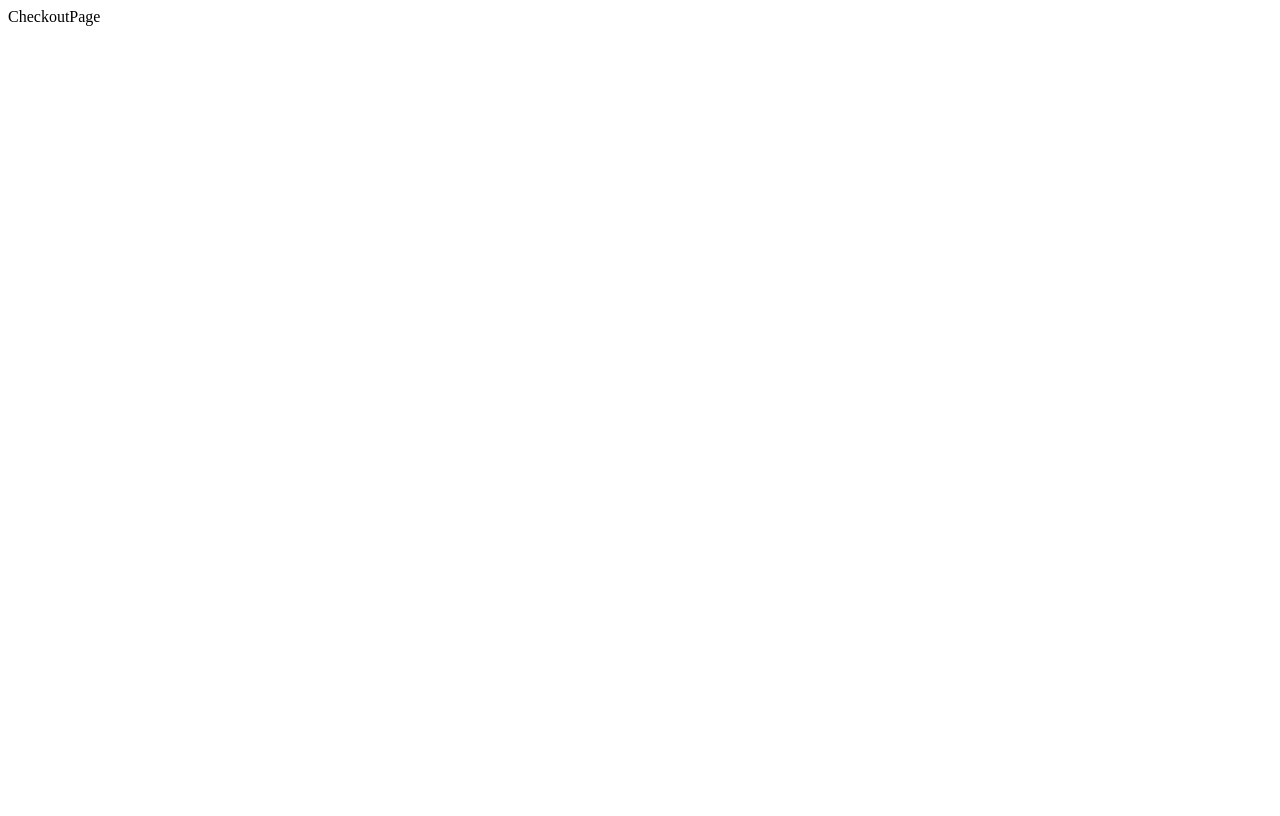
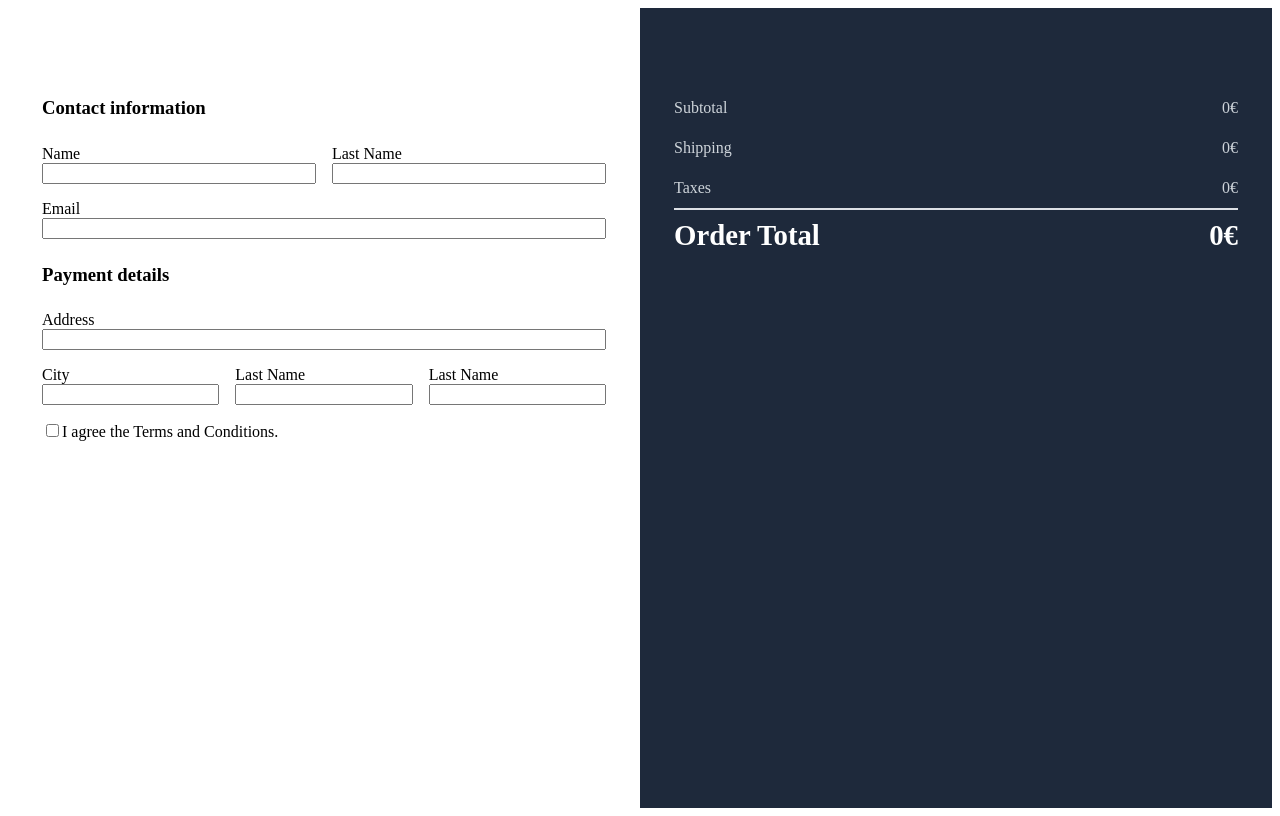
Before and after one commit to davidmoina/e-shop-project, a React (Vite) app: page /cart/checkout in a window 1280 px wide. Built offline with nearby package versions, Linux system fonts and the light colour scheme; the HTML template or start-up script is replaced by a standard one.

Commit message:
modified cart context and created checkout page

```diff
--- a/src/components/CartPopUp/CartPopUp.jsx
+++ b/src/components/CartPopUp/CartPopUp.jsx
@@ -1,11 +1,11 @@
-import React, { useContext, useEffect } from 'react'
+import React, { useContext } from 'react'
 import { CartContext } from '../../context/CartContext/CartContext';
 import ItemCartWidget from '../ItemCartWidget/ItemCartWidget'
 import styles from './cartPopUp.module.scss'
 import { useNavigate } from "react-router-dom";
 
 function CartPopUp({active, hidePopUp}) {
-    const {productsCart, clearCart, totalPrice} = useContext(CartContext);
+    const {productsCart, clearCart, total} = useContext(CartContext);
 
     const navigate = useNavigate()
 
@@ -22,7 +22,7 @@ function CartPopUp({active, hidePopUp}) {
             {productsCart.map(prod => (<ItemCartWidget key={prod.id} product={prod}/>))}
             <div className={styles.cartTotal}>
                 <h3>Total:</h3>
-                <span className={styles.totalAmount}>{totalPrice().toFixed(2)}€</span>
+                <span className={styles.totalAmount}>{total}€</span>
             </div>
             <div className={styles.btnContainer}>
                 <button className={styles.btnClearCart} onClick={clearCart}>
--- a/src/context/CartContext/CartProvider.jsx
+++ b/src/context/CartContext/CartProvider.jsx
@@ -1,48 +1,98 @@
-import React, { useEffect, useState } from 'react'
-import { CartContext } from './CartContext'
+import React, { useEffect, useState } from "react";
+import { CartContext } from "./CartContext";
 
-const CartProvider = ({children}) => {
+const CartProvider = ({ children }) => {
   const cartLocalStorage = JSON.parse(localStorage.getItem("cart") || "[]");
 
   const [productsCart, setProductsCart] = useState(cartLocalStorage);
+  const [subtotal, setSubtotal] = useState(0);
+  const [shipping, setShipping] = useState(0);
+  const [tax, setTax] = useState(0);
+  const [total, setTotal] = useState(0);
+  const [countProducts, setCountProducts] = useState(0);
 
   useEffect(() => {
     localStorage.setItem("cart", JSON.stringify(productsCart));
-    }, [productsCart])
+  }, [productsCart]);
+
+  useEffect(() => {
+    setCountProducts(count());
+    setSubtotal(totalPrice());
+    setShipping(shippingPrice());
+    setTax(taxes());
+    setTotal(finalPrice());
+  }, [subtotal, shipping, tax, productsCart]);
 
   const onAdd = (prod) => {
-        const inCart = productsCart.find(item => item.id === prod.id);
+    const inCart = productsCart.find((item) => item.id === prod.id);
 
-        if(inCart) {
-            const newProduct  = productsCart.map(item =>
+    if (inCart) {
+      const newProduct = productsCart.map((item) =>
         item.id === prod.id
-                ? {...item, quantity: item.quantity + prod.quantity}
-                : item);
+          ? { ...item, quantity: item.quantity + prod.quantity }
+          : item
+      );
       return setProductsCart([...newProduct]);
     }
-
     setProductsCart([...productsCart, prod]);
-    }
+  };
 
   const clearCart = () => {
-        setProductsCart([])
+    setProductsCart([]);
+  };
+
+  const totalPrice = () => {
+    const result = productsCart.reduce(
+      (prev, act) => prev + act.quantity * act.price,
+      0
+    );
+    return parseFloat(result.toFixed(2));
+  };
+
+  const shippingPrice = () => {
+    if (subtotal < 50 && subtotal !== 0) {
+      return 10;
     }
+    return 0;
+  };
 
-    const totalPrice = () => productsCart.reduce((prev, act) => prev + act.quantity * act.price, 0);
-    const count = () => productsCart.reduce((prev, act) => prev + act.quantity, 0);
+  const count = () => {
+    const num = productsCart.reduce((prev, act) => prev + act.quantity, 0);
+    return num;
+  };
+
+  const finalPrice = () => {
+    const result = subtotal + shipping + tax;
+    return parseFloat(result.toFixed(2));
+  };
+
+  const taxes = () => {
+    const result = (subtotal + shipping) * 0.21;
+    return parseFloat(result.toFixed(2));
+  };
 
   const onDelete = (prod) => {
-        const results = productsCart.filter(
-            item => item.id !== prod.id
-        )
+    const results = productsCart.filter((item) => item.id !== prod.id);
     setProductsCart(results);
-    }
+  };
 
   return (
-        <CartContext.Provider value={{productsCart, onAdd, clearCart, count, totalPrice, onDelete}}>
+    <CartContext.Provider
+      value={{
+        productsCart,
+        onAdd,
+        clearCart,
+        countProducts,
+        tax,
+        total,
+        shipping,
+        subtotal,
+        onDelete,
+      }}
+    >
       {children}
     </CartContext.Provider>
-    )
-}
+  );
+};
 
-export default CartProvider
+export default CartProvider;
--- a/src/pages/CartPage/CartPage.jsx
+++ b/src/pages/CartPage/CartPage.jsx
@@ -6,36 +6,9 @@ import styles from './cartPage.module.scss'
 
 const CartPage = () => {
 
+  const {productsCart, subtotal, total, shipping, tax} = useContext(CartContext);
+
   const navigate = useNavigate()
-
-  const values = {
-    shippingPrice: 0,
-    tax: 0,
-    total: 0
-  }
-
-  const [finalPrice, setFinalPrice] = useState(values);
-
-  const { productsCart, totalPrice } = useContext(CartContext);
-
-  const price = totalPrice();
-
-  const taxes = () => price * 0.21;
-
-  const total = () => price + finalPrice.tax + finalPrice.shippingPrice;
-
-  useEffect(() => {
-    if(price !== 0){
-      setFinalPrice({shippingPrice: 0, tax: taxes(), total: total() })
-
-      if(price < 50) {
-        setFinalPrice({ shippingPrice: 10, tax: taxes(), total: total()});
-      }
-      return
-    }
-
-    return setFinalPrice(values);
-  }, [price])
 
   const handleGoToCheckout = () => {
     navigate('/cart/checkout')
@@ -49,7 +22,7 @@ const CartPage = () => {
         <div>
           {productsCart.length <= 0 && <p>The cart is empty please add items</p>}
           {productsCart.map(product => (
-            <CartItem key={product.id} product={product}/>
+            <CartItem key={product.id} product={product} checkout={false}/>
           ))}
         </div>
       </section>
@@ -59,19 +32,19 @@ const CartPage = () => {
           <h4>Order summary</h4>
           <div>
             <p>Subtotal</p>
-            <span>{price}€</span>
+            <span>{subtotal}€</span>
           </div>
           <div>
             <p>Shipping estimate</p>
-            <span>{finalPrice.shippingPrice}€</span>
+            <span>{shipping}€</span>
           </div>
           <div>
             <p>Tax Estimate</p>
-            <span>{finalPrice.tax.toFixed(2)}€</span>
+            <span>{tax}€</span>
           </div>
           <div>
             <p>Order Total</p>
-            <span>{finalPrice.total.toFixed(2)}€</span>
+            <span>{total}€</span>
           </div>
           <button onClick={handleGoToCheckout} className={styles.btnCheckout}>Checkout</button>
         </div>
--- a/src/pages/CheckoutPage/CheckoutPage.jsx
+++ b/src/pages/CheckoutPage/CheckoutPage.jsx
@@ -1,8 +1,80 @@
-import React from 'react'
+import React, { useContext } from 'react'
+import CartItem from '../../components/CartItem/CartItem';
+import { CartContext } from '../../context/CartContext/CartContext'
+import styles from './checkoutPage.module.scss'
 
 const CheckoutPage = () => {
+
+  const { productsCart, subtotal, tax, shipping, total } = useContext(CartContext);
+
   return (
-    <div>CheckoutPage</div>
+    <div className={styles.checkoutPageContainer}>
+      <div className={styles.formContainer}>
+        <form action="" className={styles.form}>
+          <h3 className={styles.largeItem}>Contact information</h3>
+          <div>
+            <label htmlFor="">Name</label>
+            <input type="text" />
+          </div>
+          <div>
+            <label htmlFor="">Last Name</label>
+            <input type="text" />
+          </div>
+          <div className={styles.largeItem}>
+            <label htmlFor="">Email</label>
+            <input type="text" />
+          </div>
+          <h3 className={styles.largeItem}>Payment details</h3>
+          <div className={styles.largeItem}>
+            <label htmlFor="">Address</label>
+            <input type="text" />
+          </div>
+          <div className={styles.littleDiv}>
+            <label htmlFor="">City</label>
+            <input type="text" />
+          </div>
+          <div className={styles.littleDiv}>
+            <label htmlFor="">Last Name</label>
+            <input type="text" />
+          </div>
+          <div className={styles.littleDiv}>
+            <label htmlFor="">Last Name</label>
+            <input type="text" />
+          </div>
+          <div className={styles.checkBox}>
+            <label htmlFor="">
+              <input type="checkbox" name="" id="" />
+              I agree the Terms and Conditions.
+            </label>
+          </div>
+        </form>
+      </div>
+      <div className={styles.orderContainer}>
+        <div className={styles.productsContainer}>
+          {productsCart.map(product => (
+            <CartItem key={product.id} product={product} checkout={true}/>
+          ))}
+        </div>
+        <div className={styles.detailsContainer}>
+          <div className={styles.prices}>
+            <p>Subtotal</p>
+            <span>{subtotal}€</span>
+          </div>
+          <div>
+            <p>Shipping</p>
+            <span>{shipping}€</span>
+          </div>
+          <div>
+            <p>Taxes</p>
+            <span>{tax}€</span>
+          </div>
+          <div className={styles.total}>
+            <p>Order Total</p>
+            <span>{total}€</span>
+          </div>
+        </div>
+      </div>
+    </div>
   )
 }
 
--- /dev/null
+++ b/src/pages/CheckoutPage/checkoutPage.module.scss
@@ -0,0 +1,112 @@
+@use '../../styles/abstracts/variables' as var;
+
+.checkoutPageContainer {
+  display: grid;
+  grid-template-columns: 1fr 1fr;
+  max-width: 1440px;
+  height: 100vh;
+  margin: 0 auto;
+
+  .formContainer {
+    grid-column: 1/2;
+    background-color: var.$white-color;
+    padding-top: 5em;
+
+    .form {
+      max-width: 564px;
+      display: grid;
+      grid-template-columns: repeat(6, 1fr);
+      align-items: center;
+      gap: 1em;
+      margin: 0 auto;
+
+      h3 {
+        grid-column: 1/7;
+        margin: 0.5em 0;
+      }
+
+      div {
+        display: flex;
+        flex-direction: column;
+        grid-column: span 3;
+      }
+
+      .largeItem {
+        grid-column: 1/7;
+      }
+
+      .littleDiv {
+        grid-column: span 2;
+      }
+      .checkBox {
+        grid-column: 1 / 7;
+      }
+    }
+  }
+
+  .orderContainer {
+    grid-column: 2/3;
+    background-color: var.$dark-color;
+
+    .productsContainer {
+      max-height: 70vh;
+      max-width: 564px;
+      margin: 5em auto 0;
+      overflow-y: auto;
+
+      /* styles for Webkit y blink (Chrome, Safari, Opera... )*/
+
+      &::-webkit-scrollbar {
+          -webkit-appearance: none;
+      }
+
+      &::-webkit-scrollbar:vertical {
+          width:8px;
+      }
+
+      &::-webkit-scrollbar-button:increment,
+      &::-webkit-scrollbar-button {
+          display: none;
+      }
+
+      &::-webkit-scrollbar:horizontal {
+          height: 10px;
+      }
+
+      &::-webkit-scrollbar-thumb {
+          background-color: #797979;
+          border-radius: 20px;
+          border: 2px solid #f1f2f3;
+      }
+
+      &::-webkit-scrollbar-track {
+          border-radius: 10px;
+      }
+    }
+
+    .detailsContainer {
+      max-width: 564px;
+      margin: 0 auto;
+    }
+
+    .detailsContainer {
+
+      div {
+        display: flex;
+        align-items: center;
+        justify-content: space-between;
+        color: var.$gray-400;
+        height: 40px;
+      }
+
+      .total {
+        color: var.$white-color;
+        font-weight: bold;
+        border-top: 2px solid var.$gray-300;
+        font-size: 1.8rem;
+        height: 50px;
+      }
+    }
+
+  }
+}
```
Also changed, not shown: src/components/CartItem/CartItem.jsx (+4 -3 lines), src/components/CartItem/cartItem.module.scss (+9 -5 lines), src/components/CartWidget/CartWidget.jsx (+2 -5 lines). Lines whose indentation alone changed are shown as unchanged.
